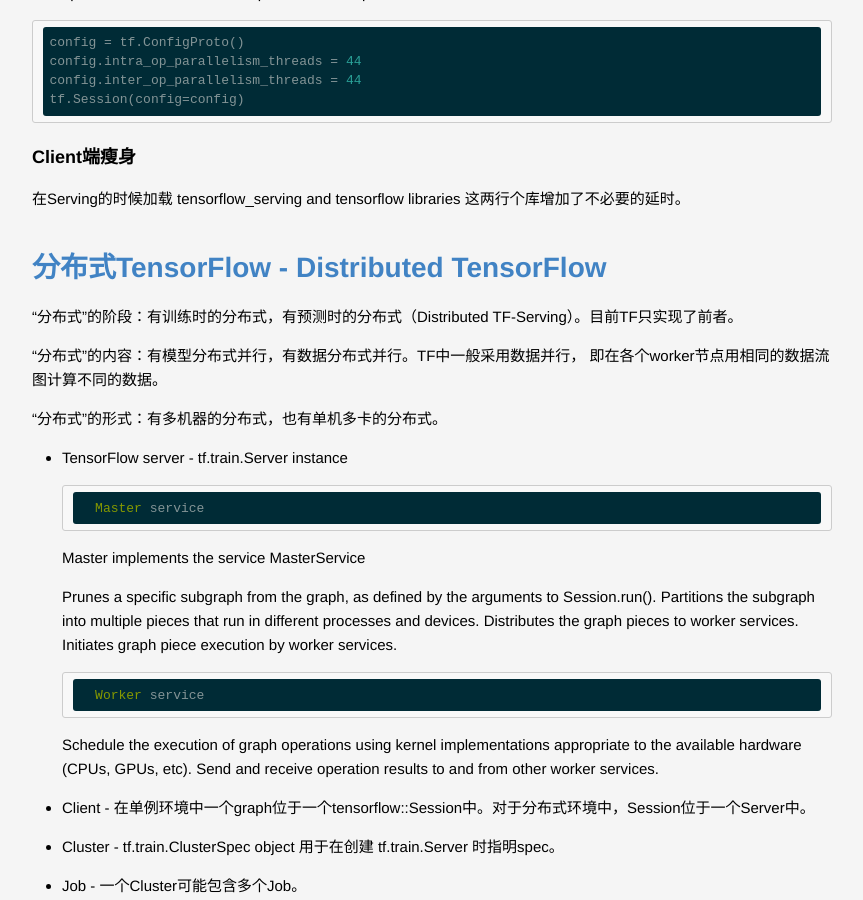
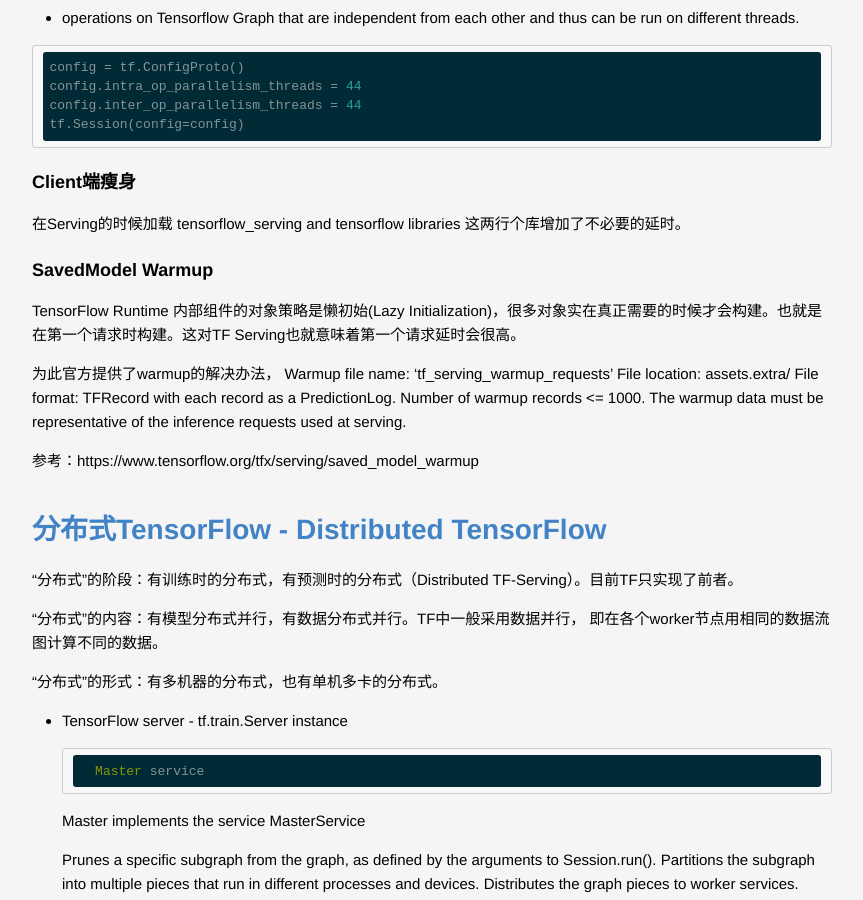
Before and after one commit to lucky521/blog, a Jekyll site: the page built from _posts/ml/2017-10-26-tensorflow.markdown, in a window 1280 px wide and 900 px high, scrolled down 42872 px. Shown: the whole window, without its empty margins (208-1071 px from the left). Built offline with Jekyll 4.4.1, drawn with Linux system fonts in a browser that asks for light colours.

Commit message:
update blog

```diff
--- a/_posts/ml/2017-10-26-tensorflow.markdown
+++ b/_posts/ml/2017-10-26-tensorflow.markdown
@@ -1997,8 +1997,18 @@
 
 
 
-
-
+### SavedModel Warmup
+
+TensorFlow Runtime 内部组件的对象策略是懒初始(Lazy Initialization)，很多对象实在真正需要的时候才会构建。也就是在第一个请求时构建。这对TF Serving也就意味着第一个请求延时会很高。
+
+为此官方提供了warmup的解决办法，
+Warmup file name: 'tf_serving_warmup_requests'
+File location: assets.extra/
+File format: TFRecord with each record as a PredictionLog.
+Number of warmup records <= 1000.
+The warmup data must be representative of the inference requests used at serving.
+
+参考：https://www.tensorflow.org/tfx/serving/saved_model_warmup
 
 
 
--- a/_posts/tech/2018-02-23-search-tech.markdown
+++ b/_posts/tech/2018-02-23-search-tech.markdown
@@ -192,7 +192,7 @@
 
 ### RankNet
 
-RankNet算法是一种复杂度为 O(n) 但是属于pair-wise方法的算法。它是基于模型的算法，可以是网络模型也可以是其他模型。
+RankNet算法是一种复杂度为 O(n) 但是属于pair-wise方法的算法。它是基于模型的算法，可以是神经网络模型也可以是其他模型。
 
 训练目标：以错误pair最少为优化目标，错误pair也被称作是inversion。
 优化方法：使用Stochastic Gradient Descent作为优化方法。
```
